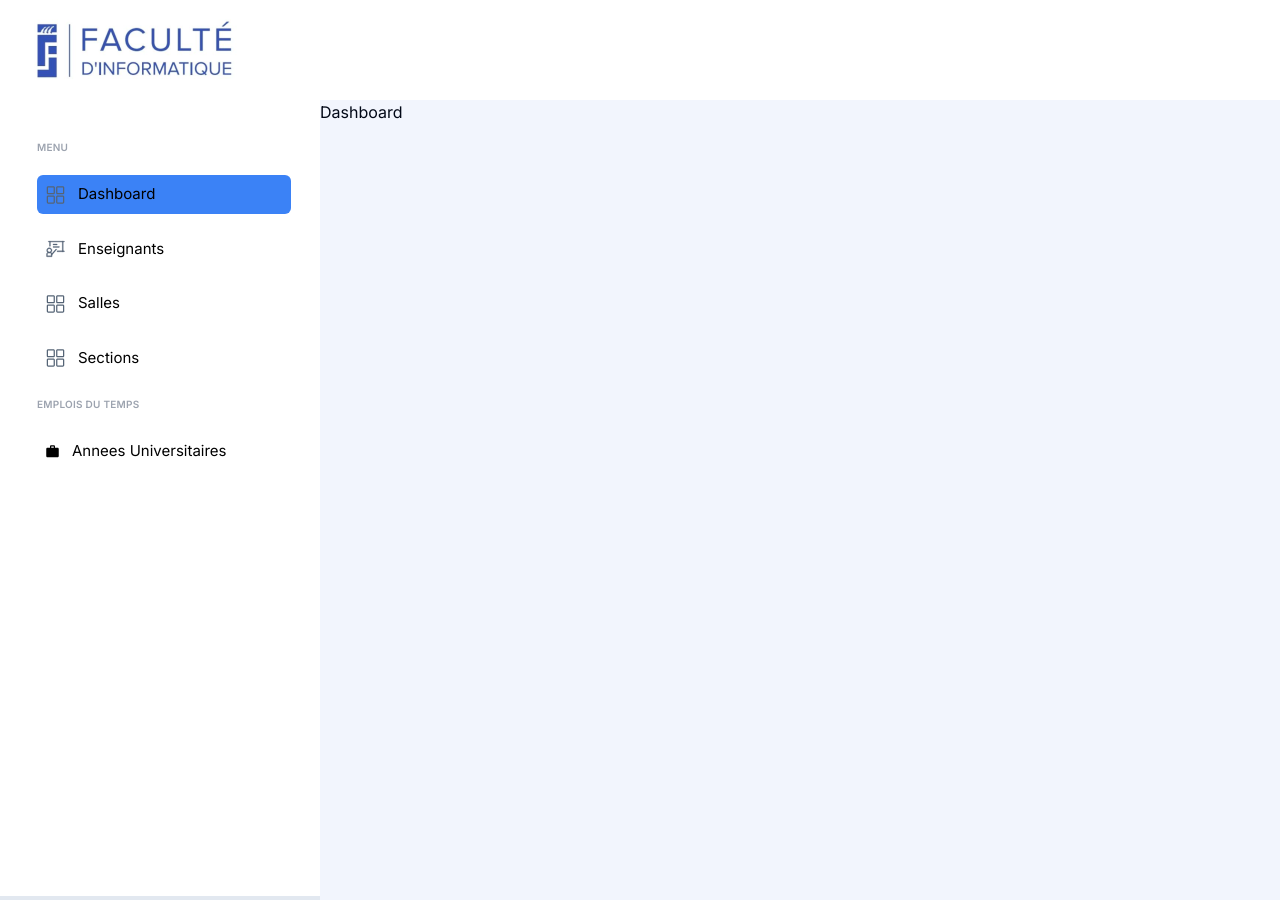
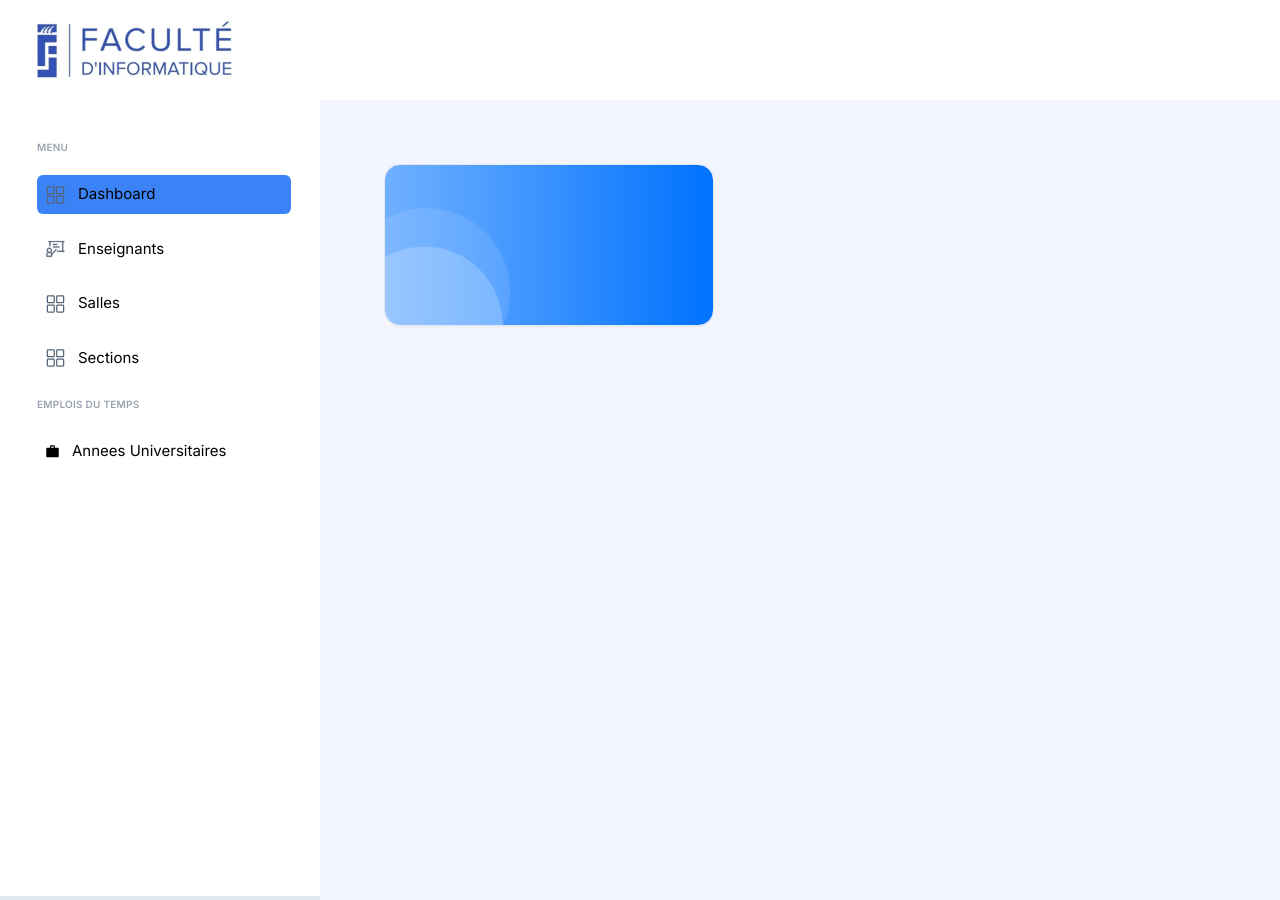
Before and after one commit to OussamaGhz/Times, a Next.js app: page /dashboard in a window 1280 px wide. Built offline with nearby package versions, Linux system fonts and the light colour scheme.

Commit message:
creating the card

```diff
--- a/app/dashboard/page.tsx
+++ b/app/dashboard/page.tsx
@@ -1,10 +1,13 @@
+import { Card } from "@/components/ui/card";
 import React from "react";
+import CardC from "../ui/dashboard/card";
+import PageContainer from "../ui/dashboard/page-container";
 
 const DashboardPage = () => {
   return (
-    <div>
-      <h1>Dashboard</h1>
-    </div>
+    <PageContainer>
+      <CardC />
+    </PageContainer>
   );
 };
 
--- /dev/null
+++ b/app/ui/dashboard/card.tsx
@@ -0,0 +1,15 @@
+import { Card, CardContent } from "@/components/ui/card";
+
+const CardC = () => {
+  return (
+    <Card className="rounded-[16px] bg-[linear-gradient(90deg,_#70B0FF_0%,_#0072FF_100%)] w-[330px] h-[162px] flex-shrink-0 relative">
+      <CardContent></CardContent>
+      <div className="absolute bottom-0 left-0 w-full h-full overflow-hidden">
+      <div className="h-[167px] w-[167px] bg-white rounded-full absolute bottom-0 left-0 transform translate-y-[30%] translate-x-[-25%] opacity-10"></div>
+        <div className="h-[157px] w-[157px] bg-white rounded-full absolute bottom-0 left-0 transform translate-y-[50%] translate-x-[-25%] opacity-20"></div>
+      </div>
+    </Card>
+  );
+};
+
+export default CardC;
--- /dev/null
+++ b/app/ui/dashboard/page-container.tsx
@@ -0,0 +1,16 @@
+import React from "react";
+
+interface MyProps {
+  children?: React.ReactNode;
+}
+
+const PageContainer = ({ children }: MyProps) => {
+  return (
+    <div className="p-16">
+      <div></div>
+      {children}
+    </div>
+  );
+};
+
+export default PageContainer;
--- /dev/null
+++ b/components/ui/card.tsx
@@ -0,0 +1,79 @@
+import * as React from "react"
+
+import { cn } from "@/lib/utils"
+
+const Card = React.forwardRef<
+  HTMLDivElement,
+  React.HTMLAttributes<HTMLDivElement>
+>(({ className, ...props }, ref) => (
+  <div
+    ref={ref}
+    className={cn(
+      "rounded-lg border bg-card text-card-foreground shadow-sm",
+      className
+    )}
+    {...props}
+  />
+))
+Card.displayName = "Card"
+
+const CardHeader = React.forwardRef<
+  HTMLDivElement,
+  React.HTMLAttributes<HTMLDivElement>
+>(({ className, ...props }, ref) => (
+  <div
+    ref={ref}
+    className={cn("flex flex-col space-y-1.5 p-6", className)}
+    {...props}
+  />
+))
+CardHeader.displayName = "CardHeader"
+
+const CardTitle = React.forwardRef<
+  HTMLParagraphElement,
+  React.HTMLAttributes<HTMLHeadingElement>
+>(({ className, ...props }, ref) => (
+  <h3
+    ref={ref}
+    className={cn(
+      "text-2xl font-semibold leading-none tracking-tight",
+      className
+    )}
+    {...props}
+  />
+))
+CardTitle.displayName = "CardTitle"
+
+const CardDescription = React.forwardRef<
+  HTMLParagraphElement,
+  React.HTMLAttributes<HTMLParagraphElement>
+>(({ className, ...props }, ref) => (
+  <p
+    ref={ref}
+    className={cn("text-sm text-muted-foreground", className)}
+    {...props}
+  />
+))
+CardDescription.displayName = "CardDescription"
+
+const CardContent = React.forwardRef<
+  HTMLDivElement,
+  React.HTMLAttributes<HTMLDivElement>
+>(({ className, ...props }, ref) => (
+  <div ref={ref} className={cn("p-6 pt-0", className)} {...props} />
+))
+CardContent.displayName = "CardContent"
+
+const CardFooter = React.forwardRef<
+  HTMLDivElement,
+  React.HTMLAttributes<HTMLDivElement>
+>(({ className, ...props }, ref) => (
+  <div
+    ref={ref}
+    className={cn("flex items-center p-6 pt-0", className)}
+    {...props}
+  />
+))
+CardFooter.displayName = "CardFooter"
+
+export { Card, CardHeader, CardFooter, CardTitle, CardDescription, CardContent }
```
Also changed, not shown: 1 other file (tests, documents, lock files or other folders).
